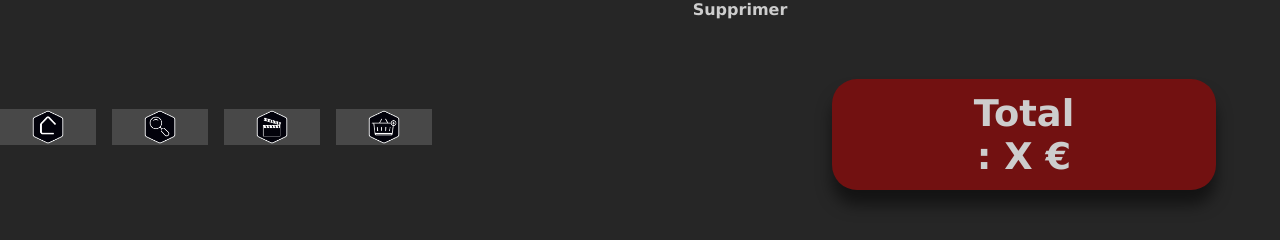
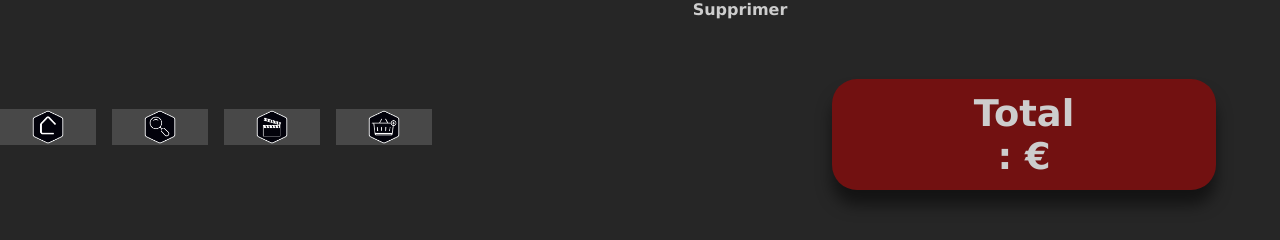
Before and after one commit to WildCodeSchool/2023-03-JS-Remote-Wild_Impact_Project-2_Team_C, a React (Vite) app in the folder frontend/: page /Basket in a window 1280 px wide. Shown: the part 655-895 px from the top of the page. Built offline with nearby package versions, Linux system fonts and the light colour scheme; a web font is replaced by a local one.

Commit message:
Passage props de price et moviesId de App à BasketPage

```diff
--- a/frontend/src/pages/BasketPage.jsx
+++ b/frontend/src/pages/BasketPage.jsx
@@ -4,9 +4,8 @@ import BasketContainer from "../components/BasketContainer";
 import RecoPicture from "../components/RecoPicture";
 import films from "../data/films";
 
-function BasketPage({ getMovieId }) {
+function BasketPage() {
   const [buy, setBuy] = useState("Buy");
-  console.info(`${getMovieId} est dans la basketPage`);
   return (
     <div>
       <div className="basket-page">
@@ -16,11 +15,11 @@ function BasketPage({ getMovieId }) {
             <BasketContainer film={film} />
           ))}
         </div>
-        <h2 className="basket-page-total">Total : X €</h2>
+        <h2 className="basket-page-total">Total : €</h2>
         <button
           type="button"
           className="basket-page-button"
-          onClick={() => setBuy("Paid confirm, Thank you !")}
+          onClick={() => setBuy("Payment confirmed, Thank you !")}
         >
           {buy}{" "}
         </button>
```
